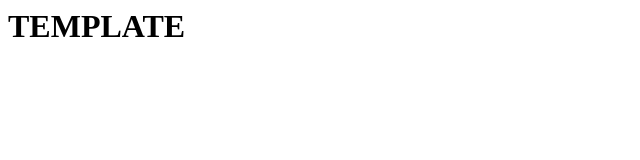
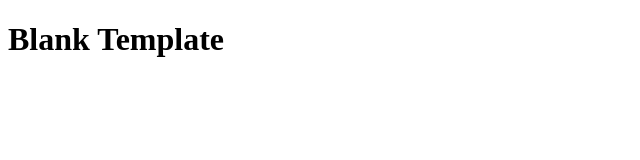
Before and after one commit to Logan-Koehn/Logan-Koehn.github.io, a plain HTML site: page bacs200/template.html in a window 1280 px wide. Shown: the whole page, without its empty margins (0-640 px from the left). Drawn offline with Linux system fonts and the light colour scheme.

Commit message:
template.html added

```diff
--- a/bacs200/template.html
+++ b/bacs200/template.html
@@ -1 +1,15 @@
-<h1>TEMPLATE</h1>
+<!DOCTYPE html>
+<html lang="en">
+
+<head>
+    <meta charset="UTF-8">
+    <meta http-equiv="X-UA-Compatible" content="IE=edge">
+    <meta name="viewport" content="width=device-width, initial-scale=1.0">
+    <title>Blank Template Page</title>
+</head>
+
+<body>
+<h1>Blank Template</h1>
+</body>
+
+</html>
```
